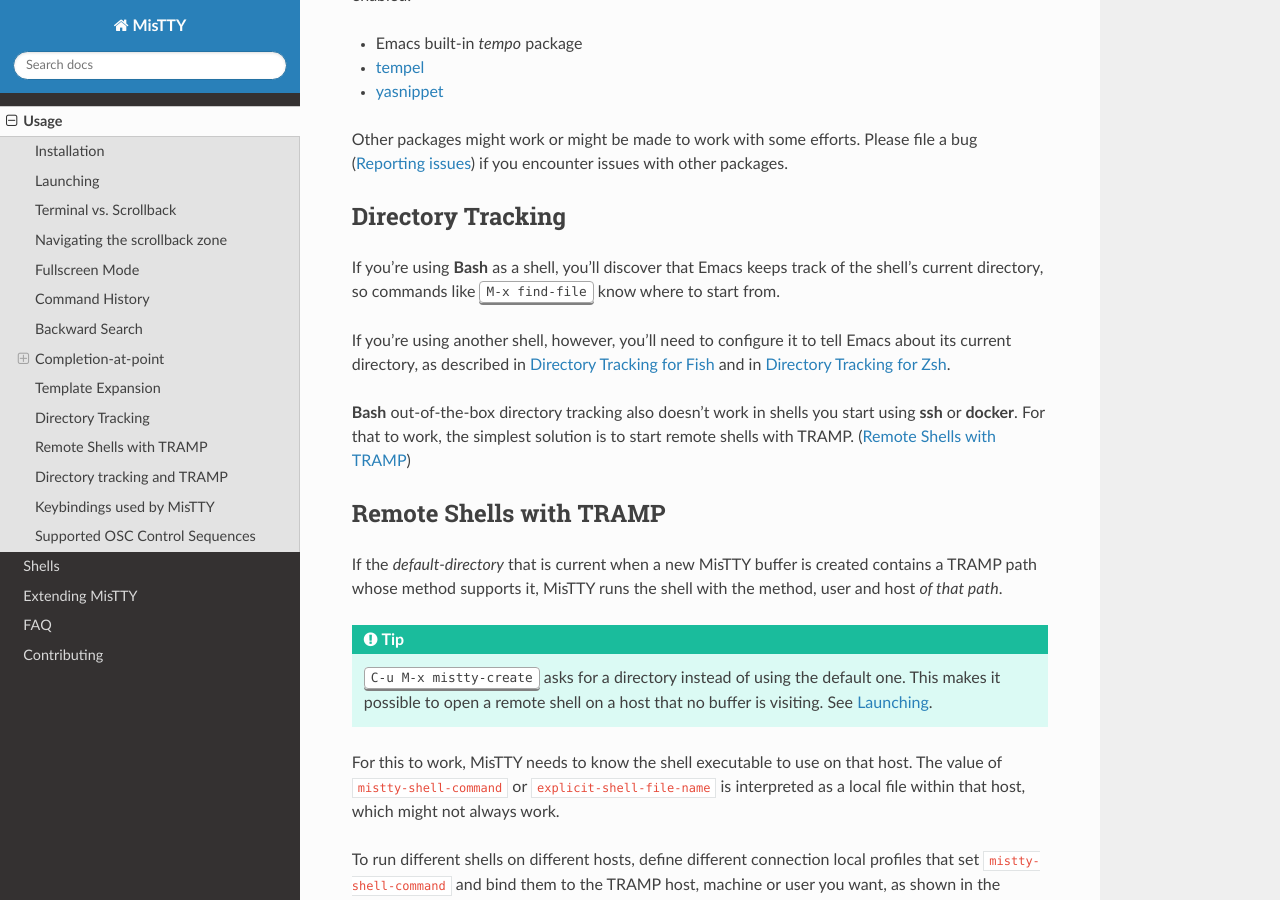
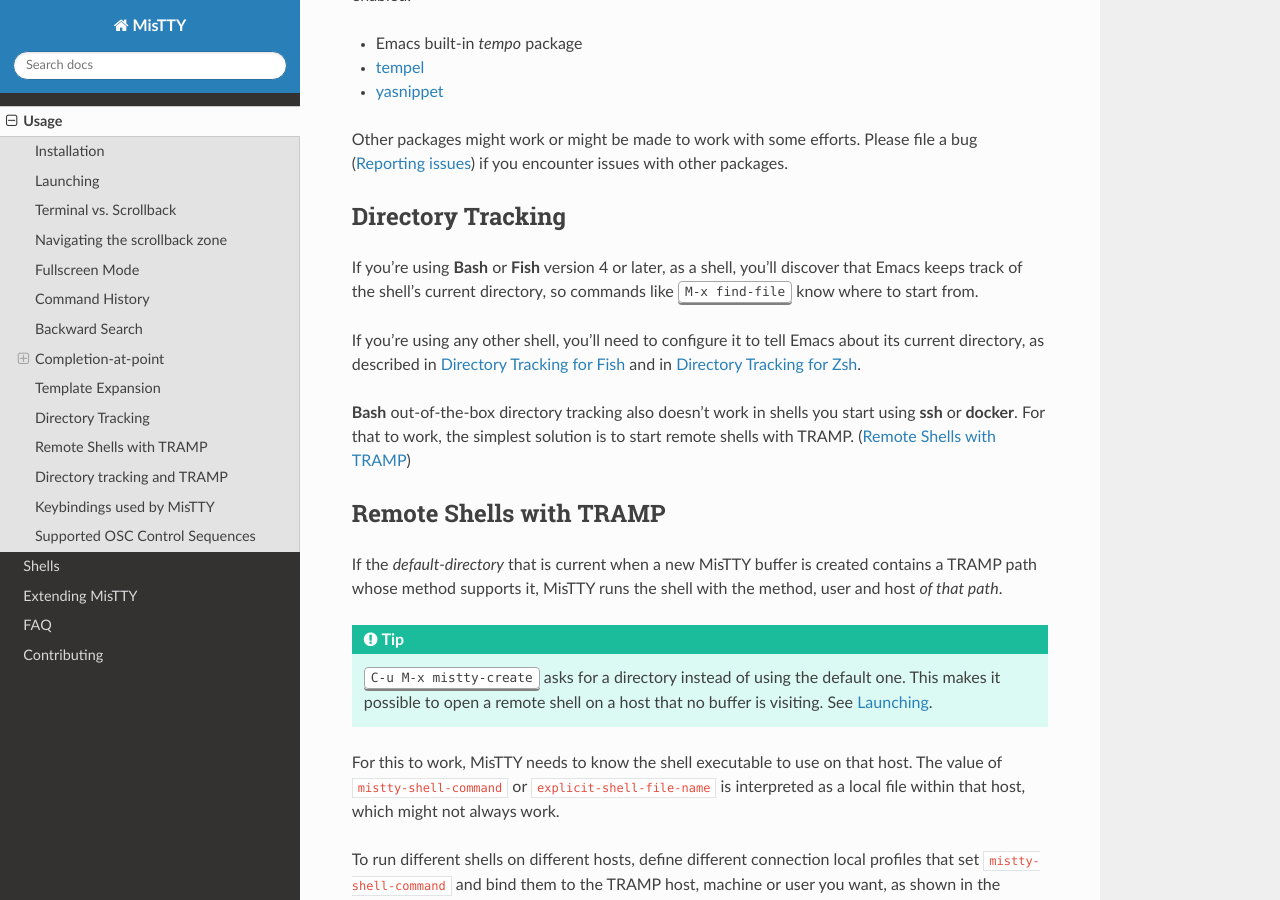
Before and after one commit to szermatt/mistty, a Sphinx documentation site: the page built from docs/source/usage.rst, in a window 1280 px wide and 900 px high, scrolled down 7572 px. Built offline with Sphinx 7.4.7 and the Read the Docs theme 3.1.0, drawn with Linux system fonts in a browser that asks for light colours.

Commit message:
docs: Dirtrack needs no configuration in Fish 4.0.0 and later.
This change mentions that Fish 4.0.0 already sends out the directory
using OSC7, so there's nothing to configure.

```diff
--- a/docs/source/usage.rst
+++ b/docs/source/usage.rst
@@ -474,14 +474,15 @@
 Directory Tracking
 ------------------
 
-If you're using :program:`Bash` as a shell, you'll discover that Emacs
-keeps track of the shell's current directory, so commands like
-:kbd:`M-x find-file` know where to start from.
+If you're using :program:`Bash` or :program:`Fish` version 4 or later,
+as a shell, you'll discover that Emacs keeps track of the shell's
+current directory, so commands like :kbd:`M-x find-file` know where to
+start from.
 
-If you're using another shell, however, you'll need to configure it to
-tell Emacs about its current directory, as described in
-:ref:`Directory Tracking for Fish <fish_dirtrack>` and in
-:ref:`Directory Tracking for Zsh <zsh_dirtrack>`.
+If you're using any other shell, you'll need to configure it to tell
+Emacs about its current directory, as described in :ref:`Directory
+Tracking for Fish <fish_dirtrack>` and in :ref:`Directory Tracking for
+Zsh <zsh_dirtrack>`.
 
 :program:`Bash` out-of-the-box directory tracking also doesn't work in
 shells you start using :program:`ssh` or :program:`docker`. For that
```
Also changed, not shown: docs/source/shells.rst (+6 -3 lines), 1 other file.
